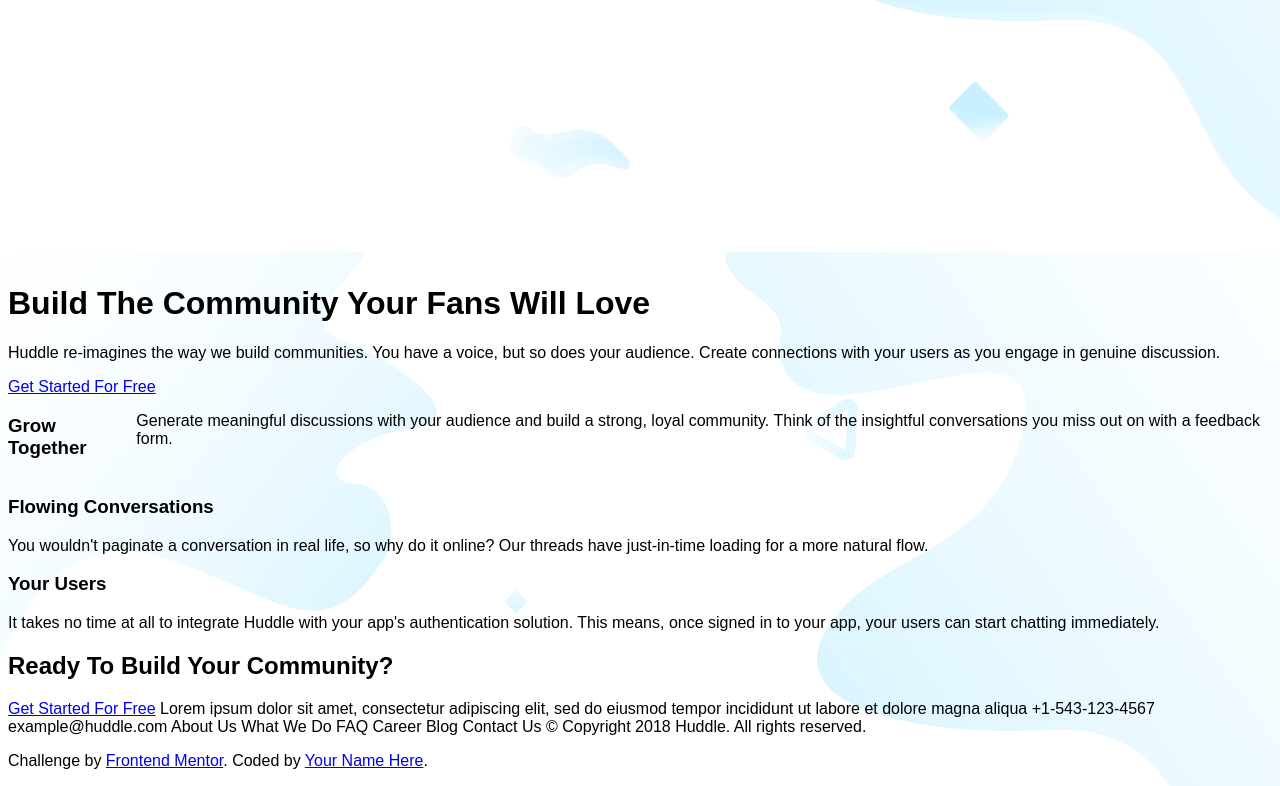
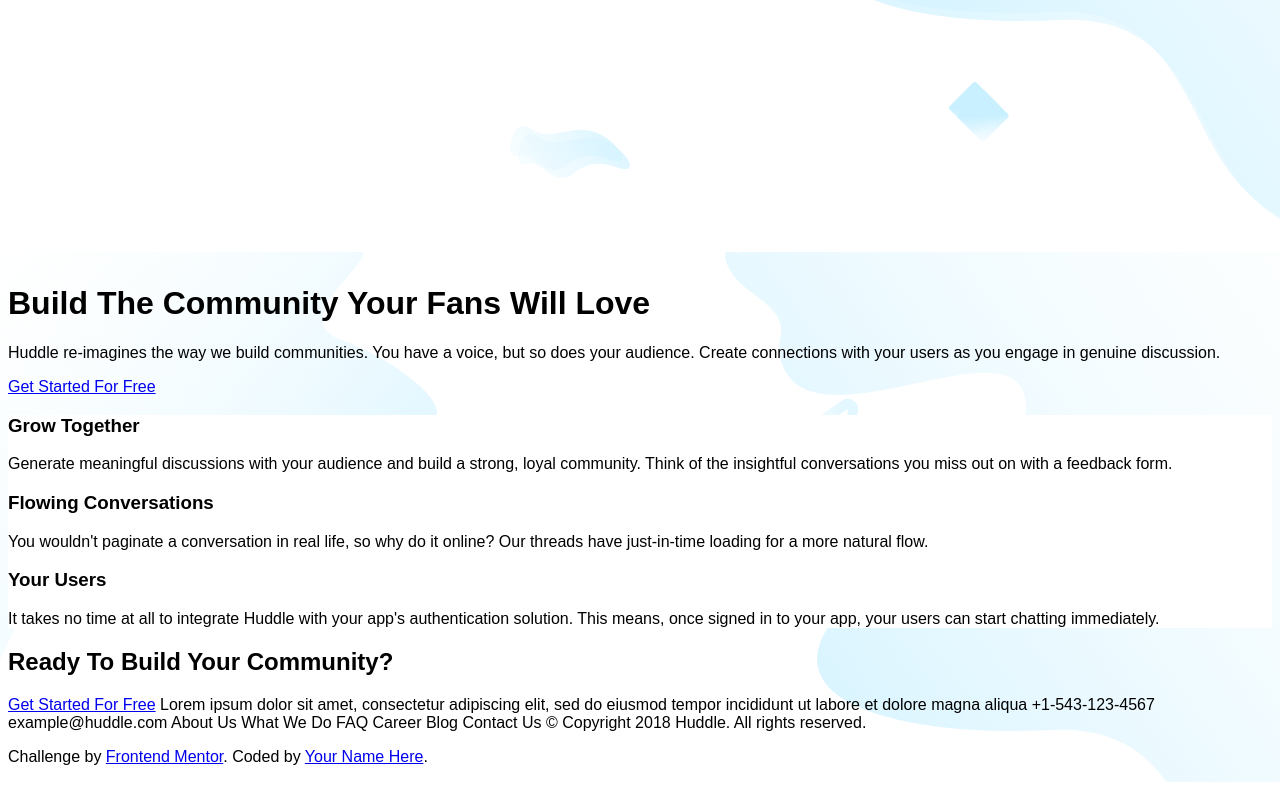
Before and after one commit to liamwoody25/huddle-landing-page, a website: page index.html in a window 1280 px wide. Shown: the part 466-1252 px from the top of the page. Drawn offline with Linux system fonts and the light colour scheme; files whose address does not match are found by name.

Commit message:
applying to index.scss and html

```diff
--- a/index.html
+++ b/index.html
@@ -27,7 +27,7 @@
       <a href="#">Get Started For Free</a>
   </div>
   </header>
-  <section>
+  <section class="intro-section">
     <div class="Grow-card">
       <h3>Grow Together</h3>
       <p>Generate meaningful discussions with your audience and build a strong, loyal community.
@@ -67,10 +67,11 @@
   &copy; Copyright 2018 Huddle. All rights reserved.
 
   <footer>
-    <p class="attribution">
-      Challenge by <a href="https://www.frontendmentor.io?ref=challenge" target="_blank">Frontend Mentor</a>.
-      Coded by <a href="#">Your Name Here</a>.
-    </p>
+
   </footer>
 </body>
 </html>
+<p class="attribution">
+  Challenge by <a href="https://www.frontendmentor.io?ref=challenge" target="_blank">Frontend Mentor</a>.
+  Coded by <a href="#">Your Name Here</a>.
+</p>
--- a/sass/page/_index.scss
+++ b/sass/page/_index.scss
@@ -3,8 +3,12 @@
     position: absolute;
 }
 
+.intro-section{
+    background-color: white;
+}
+
 .Grow-card{
-    display: flex;
+
 }
 
 .Flow-card{
```
Also changed, not shown: public/css/style.css.
